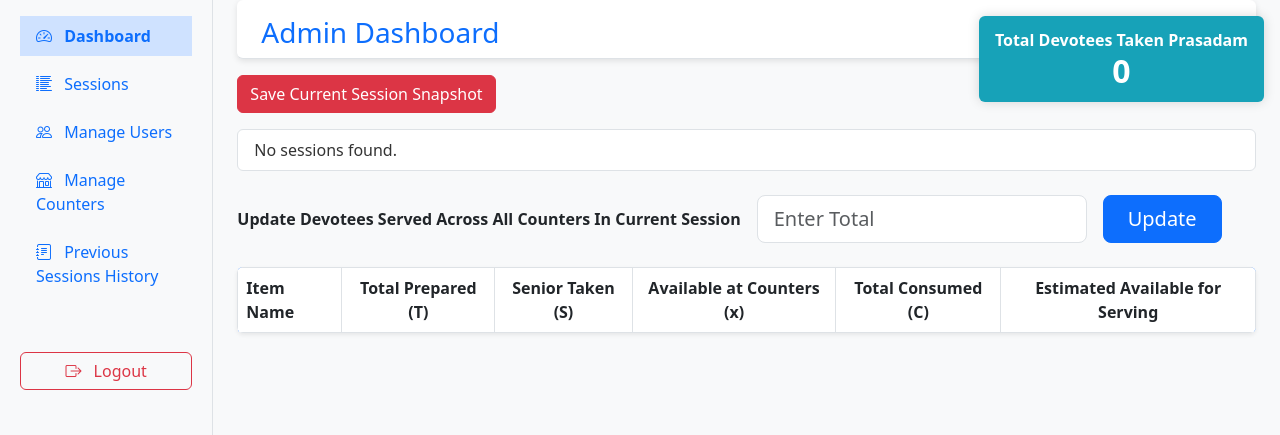
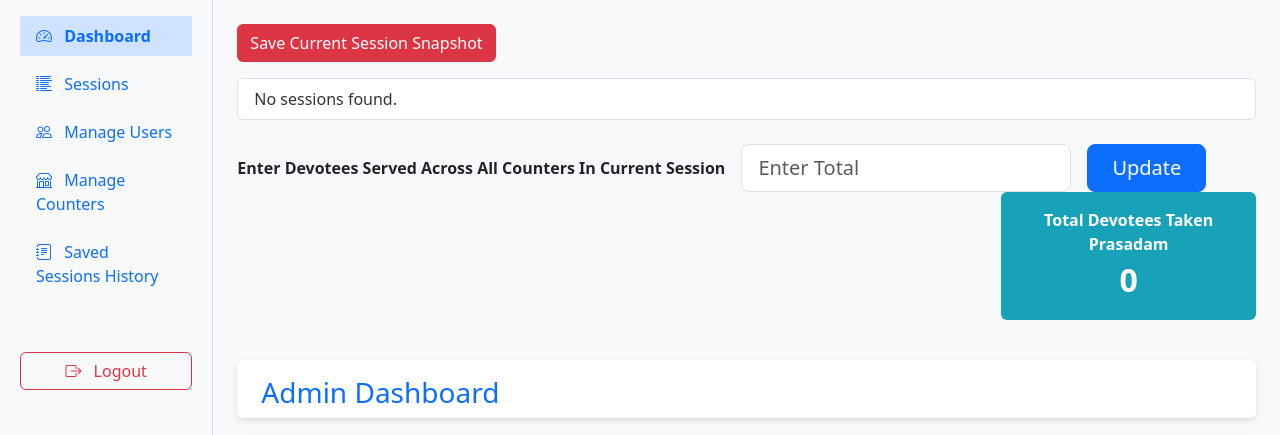
Before and after one commit to Manju050/foodTracking, a Flask app: page /admin in a window 1280 px wide. Shown: the top 435 px of the page. Run offline with Flask 3, Linux system fonts and the light colour scheme; a user stored in the database is signed in; data comes from the database, SQL or seed files in the repository; data that the repository does not hold is empty.

Commit message:
new changes

```diff
--- a/app.py
+++ b/app.py
@@ -8,6 +8,7 @@ import csv
 from datetime import datetime
 from io import BytesIO
 import re
+import pytz
 
 app = Flask(__name__)
 app.secret_key = 'supersecretkey'
@@ -85,14 +86,16 @@ class GlobalStats(db.Model):
     session_id = db.Column(db.Integer, db.ForeignKey('initial_prepared_session.id'), nullable=True)
 
 
-from datetime import datetime
-
 class FeedingSession(db.Model):
     id = db.Column(db.Integer, primary_key=True)
     filename = db.Column(db.String(1000), nullable=False)
     data = db.Column(db.Text, nullable=False)
-    session_id = db.Column(db.Integer, db.ForeignKey('initial_prepared_session.id'), nullable=False)
     timestamp = db.Column(db.DateTime, default=datetime.utcnow)  # add this if missing
+    session_id = db.Column(
+        db.Integer,
+        db.ForeignKey('initial_prepared_session.id', ondelete='CASCADE'),
+        nullable=False
+    )
 
 # Decorators
 def login_required(f):
@@ -178,6 +181,16 @@ def volunteer_required(f):
             abort(403)
         return f(*args, **kwargs)
     return decorated_function
+
+@app.route('/admin/toggle_admin/<int:user_id>', methods=['POST'])
+@admin_required
+def toggle_admin_privilege(user_id):
+    user = User.query.get_or_404(user_id)
+    user.is_admin = not user.is_admin
+    db.session.commit()
+    flash(f"Admin privilege {'granted' if user.is_admin else 'revoked'} for user {user.username}.", "success")
+    return redirect(url_for('manage_users'))
+
 
 @app.route('/counter_dashboard', methods=['GET', 'POST'])
 @login_required
@@ -307,8 +320,19 @@ def initial_prepared():
         if InitialPreparedSession.query.filter_by(session_name=session_name).first():
             return "Session name already exists", 400
 
+        # Get current UTC time (or modify your datetime source accordingly)
+        utc_now = datetime.utcnow().replace(tzinfo=pytz.utc)
+
+        # Define IST timezone
+        ist = pytz.timezone('Asia/Kolkata')
+
+        # Convert UTC time to IST
+        ist_now = utc_now.astimezone(ist)
+
+        # Format timestamp for filename (safe format without spaces/colons)
+        timestamp_str = ist_now.strftime("%Y-%m-%d_%H:%M:%S")
         # Create session
-        new_session = InitialPreparedSession(session_name=session_name)
+        new_session = InitialPreparedSession(session_name=session_name,created_at=timestamp_str)
         db.session.add(new_session)
         db.session.flush()  # to get new_session.id
 
@@ -596,12 +620,24 @@ def save_snapshot():
     # Generate safe filename
     def sanitize_filename(s):
         return re.sub(r'[^a-zA-Z0-9-_]', '_', s)
-    import datetime
 
 
-    timestamp = datetime.datetime.now()
+    # Get current UTC time (or modify your datetime source accordingly)
+    utc_now = datetime.utcnow().replace(tzinfo=pytz.utc)
+
+    # Define IST timezone
+    ist = pytz.timezone('Asia/Kolkata')
+
+    # Convert UTC time to IST
+    ist_now = utc_now.astimezone(ist)
+
+    # Format timestamp for filename (safe format without spaces/colons)
+    timestamp_str = ist_now.strftime("%Y-%m-%d_%H:%M:%S")
+
+    # Use in filename
     safe_session_name = sanitize_filename(active_session.session_name or "session")
-    filename = f"{safe_session_name}_{total_devotees_taken}_prasadam_count_{timestamp}.csv"
+    filename = f"{safe_session_name}_{total_devotees_taken}_prasadam_count_{timestamp_str}.csv"
+
 
     output = StringIO()
     writer = csv.writer(output)
@@ -626,7 +662,7 @@ def save_snapshot():
         writer.writerow([name, T, S, x, consumed, total_devotees_taken, est_available])
 
     # Save feeding session snapshot in DB linked to current session
-    snapshot = FeedingSession(data=output.getvalue(), session_id=active_session.id,filename=filename,timestamp=timestamp)
+    snapshot = FeedingSession(data=output.getvalue(), session_id=active_session.id,filename=filename,timestamp=timestamp_str)
     db.session.add(snapshot)
     db.session.commit()
 
@@ -803,8 +839,21 @@ def manage_users():
         else:
             return "Username and password required", 400
 
-    users = User.query.all()
+    users = User.query.order_by(User.username).all()  # Sort users alphabetically by username
     return render_template('manage_users.html', users=users)
+
+
+@app.route('/admin/user_suggestions')
+@admin_required
+def user_suggestions():
+    query = request.args.get('q', '').strip()
+    if not query:
+        return jsonify([])
+
+    matched_users = User.query.filter(User.username.ilike(f'%{query}%')).limit(10).all()
+    usernames = [user.username for user in matched_users]
+    return jsonify(usernames)
+
 
 @app.route('/admin/users/delete/<int:user_id>', methods=['POST'])
 @admin_required
--- a/templates/admin_dashboard.html
+++ b/templates/admin_dashboard.html
@@ -53,29 +53,22 @@
       font-weight: 600;
       color: #0d6efd;
     }
-    /* Fixed position total devotees box */
 #total-devotees-box {
-      position: fixed;
-      top: 1rem;
-      right: 1rem;
-      min-width: 240px;
-      z-index: 1050;
-      box-shadow: 0 0 12px rgba(0,0,0,0.15);
-      background-color: #17a2b8;
+  position: static !important; /* override fixed */
+  box-shadow: none !important; /* optional to remove shadow */
+  padding: 1rem;
+  margin-bottom: 1rem;
+  background-color: #17a2b8; /* Bootstrap info color */
   color: white;
   border-radius: 0.375rem;
-      padding: 0.75rem 1rem;
   text-align: center;
-      font-weight: 600;
-    }
-    #total-devotees-box strong {
-      display: block;
-      font-size: 1rem;
+  font-weight: 800;
 }
 #total-devotees-box .count {
   font-size: 2rem;
   line-height: 1.2;
 }
+
   </style>
 </head>
 <body>
@@ -117,7 +110,7 @@
           </li>
           <li class="nav-item mb-2">
             <a class="nav-link {% if request.endpoint == 'previous_sessions' %}active{% endif %}" href="{{ url_for('previous_sessions') }}">
-              <i class="bi bi-journal-text me-2"></i> Previous Sessions History
+              <i class="bi bi-journal-text me-2"></i> Saved Sessions History
             </a>
           </li>
           <li class="nav-item mt-5">
@@ -133,16 +126,9 @@
 
     <!-- Main Content -->
     <main class="col-md-9 ms-sm-auto col-lg-10 px-md-4">
-      <div class="header-section d-flex justify-content-between align-items-center pt-3 pb-2 mb-3 border-bottom">
-        <h1 class="h3 text-primary mb-0">Admin Dashboard</h1>
-      </div>
 
-      <!-- Total Devotees Taken Box -->
-      <div id="total-devotees-box">
-        <strong>Total Devotees Taken Prasadam</strong>
-        <div id="total-devotees-taken" class="count">0</div>
-      </div>
 
+      <div class="mb-4"></div>
       <form method="post" action="{{ url_for('save_snapshot') }}">
         <button type="submit" class="btn btn-danger mb-3">
           Save Current Session Snapshot
@@ -183,7 +169,7 @@
         <div class="row g-3 align-items-center">
           <div class="col-auto">
             <label for="total_devotees" class="col-form-label fw-semibold">
-              Update Devotees Served Across All Counters In Current Session
+              Enter Devotees Served Across All Counters In Current Session
             </label>
           </div>
           <div class="col-auto" style="min-width: 150px;">
@@ -193,17 +179,29 @@
               placeholder="Enter Total"
             />
           </div>
+
           <div class="col-auto">
             <button type="submit" class="btn btn-primary btn-lg px-4">
               Update
             </button>
+
+          </div>
+
+        </div>
+        <div class="d-flex justify-content-end mb-3">
+  <div id="total-devotees-box" class="w-25">
+    <strong>Total Devotees Taken Prasadam</strong>
+    <div id="total-devotees-taken" class="fs-2 fw-bold">0</div>
   </div>
 </div>
       </form>
 
-      {% if initial_session %}
-        <p><strong>Using locked totals from initial session:</strong> {{ initial_session.session_name }} (created on {{ initial_session.created_at.strftime('%Y-%m-%d %H:%M') }})</p>
-      {% endif %}
+
+
+      <div class="header-section d-flex justify-content-between align-items-center pt-3 pb-2 mb-3 border-bottom">
+        <h1 class="h3 text-primary mb-0">Admin Dashboard</h1>
+      </div>
+
 
       <form method="post" action="{{ url_for('admin_dashboard') }}" class="mb-3">
 
```
Also changed, not shown: templates/manage_counters.html (+62 -3 lines), templates/manage_users.html (+11 -1 lines). Lines whose indentation alone changed are shown as unchanged.
